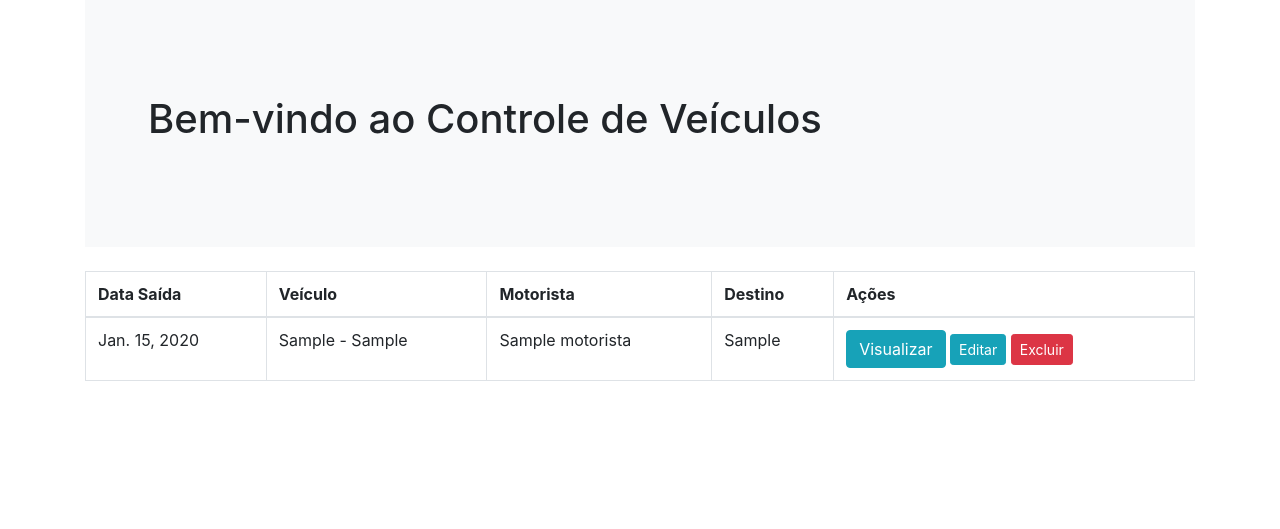
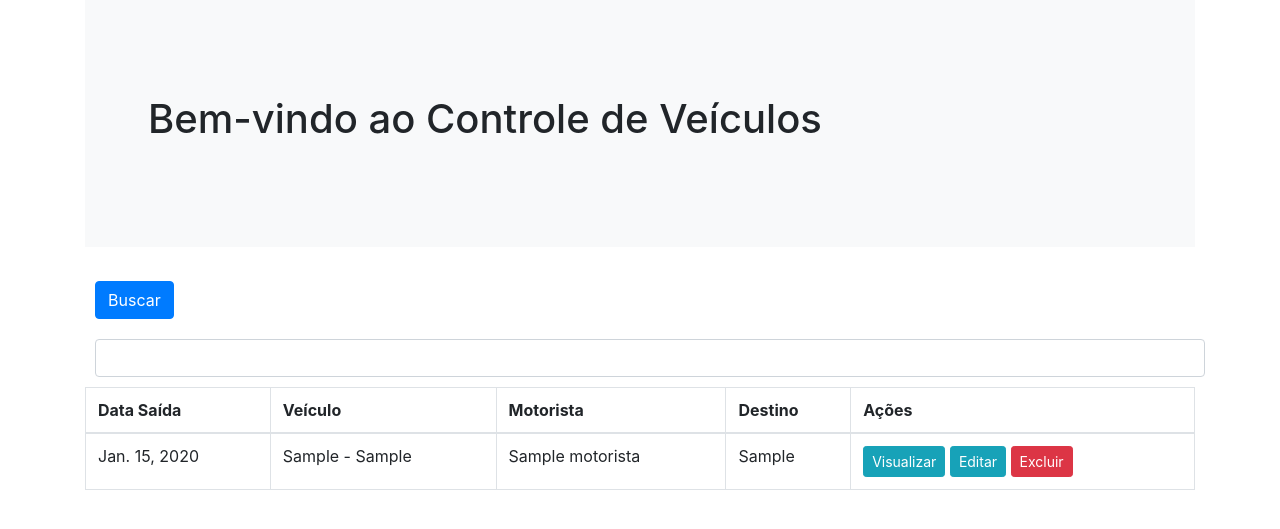
Before and after one commit to Condecubana/Veiculo, a Django app: page / in a window 1280 px wide. Shown: the part 105-634 px from the top of the page. Run offline with Django 4.2, Linux system fonts and the light colour scheme; tables that the repository leaves empty hold one stand-in row (values such as "Sample post"); some libraries are stand-ins or nearby versions.

Commit message:
arreglar el boton de visualizar

```diff
--- a/controle/controle/templates/Paginas/inicio.html
+++ b/controle/controle/templates/Paginas/inicio.html
@@ -9,11 +9,25 @@
     <div class="container-fluid py-5">
       <h1 class="display-5 fw-bold">Bem-vindo ao Controle de Veículos </h1>
 
+    </div>
+</div>
+
+
+   <from  method="GET">
+    <div  class="input-grup-prepend">
+
+        <button class="btn btn-primary" type=”submit” style="margin: 10;" id=”button-addon1">Buscar</button>
 
     </div>
-  </div>
 
-    <!--grade de movimentacao -->
+        <input type="text" class="form-control" placeholder="" style="margin: 10;" name="search" id="search" >
+
+    </from>
+
+
+
+  <!--grade de movimentacao -->
+
   <table class="table table-bordered">
     <thead>
         <tr>
@@ -33,7 +47,7 @@
             <td>{{controle.motorista}} </td>
             <td>{{controle.destino}} </td>
             <td>
-                    <a href="{% url 'visualizar_movimentacao' controle.id %}" class="btn btn-info name = "" id="" btn-sm">Visualizar</a>
+                    <a href="{% url 'visualizar_movimentacao' controle.id %}" class="btn btn-info btn-sm">Visualizar</a>
                     <a href="{% url 'editar_movimentacao' controle.id %}" class="btn btn-info btn-sm">Editar</a>
                     <button type="button" class="btn btn-danger btn-sm" data-toggle="modal" data-target="#excluirModal{{ movimentacao.id }}">
                         Excluir
--- a/controle/controle/templates/controle/visualizar_movimentacao.html
+++ b/controle/controle/templates/controle/visualizar_movimentacao.html
@@ -12,10 +12,6 @@
         <h4 class="card-title"></h4>
 
         {% include 'controle/controle.html' %}
-
-    </div>
-    <div class="card-footer text-muted">
-        Footer
     </div>
 </div>
 
--- a/controle/controle/views.py
+++ b/controle/controle/views.py
@@ -7,6 +7,9 @@ from django.urls import reverse
 
 def inicio(request):
     controles = Controle.objects.all().order_by('-data_saida', '-hora_saida')
+    search = request.GET.get('search')
+    if search:
+        controles = Controle.objects.filter(data_saida__icontains=search)
     return render(request, 'paginas/inicio.html', {'controles': controles})
 
 def veiculos(request):
```
